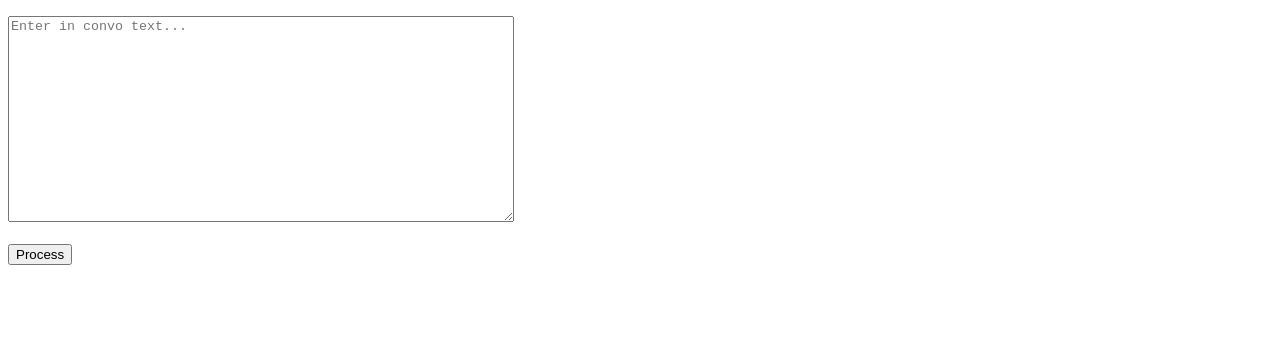
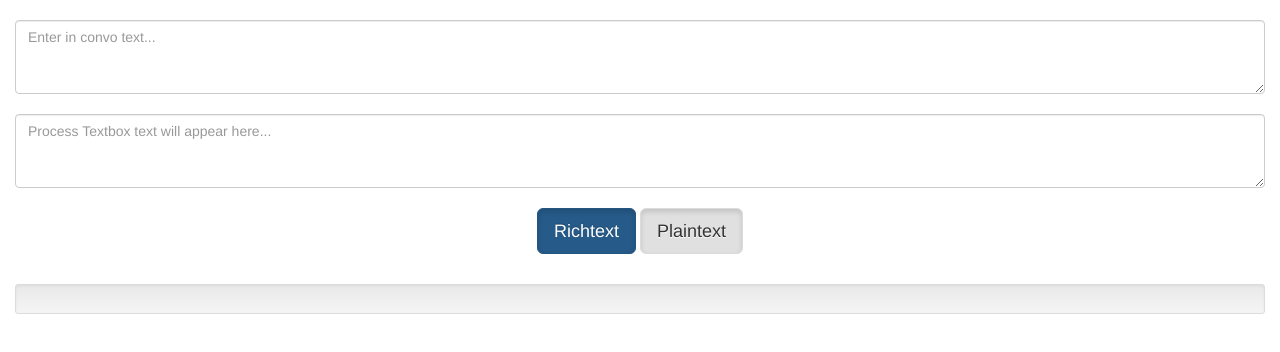
Before and after one commit to shawnchen07/fbconvo, a plain HTML site: page index.html in a window 1280 px wide. Drawn offline with nearby package versions, Linux system fonts and the light colour scheme.

Commit message:
Added rich/plaintext processing and Bootstrap

```diff
--- a/fbconvo.js
+++ b/fbconvo.js
@@ -1,25 +1,53 @@
 function processText() {
-	//document.getElementById("test").innerHTML = document.getElementById("inputtext").value;
 	var text = document.getElementById("inputtext").value;
 
 	var begin = '<span class="null"><p>';
 	var smile = '<span aria-hidden="true" class="emoticon_text">smile emoticon</span><span class="emoticon emoticon_smile" title=":)"></span>';
-	//var paragraph = '</p><p>';
 	var tongue = '<span aria-hidden="true" class="emoticon_text">tongue emoticon</span><span class="emoticon emoticon_tongue" title=":P"></span>';
 	var grin = '<span aria-hidden="true" class="emoticon_text">grin emoticon</span><span class="emoticon emoticon_grin" title=":D"></span>';
 	var gasp = '<span aria-hidden="true" class="emoticon_text">gasp emoticon</span><span class="emoticon emoticon_gasp" title=":O"></span>';
+	var frown = '<span aria-hidden="true" class="emoticon_text">frown emoticon</span><span class="emoticon emoticon_frown" title=":("></span>';
+	var wink = '<span aria-hidden="true" class="emoticon_text">wink emoticon</span><span class="emoticon emoticon_wink" title=";)"></span>';
+	var like = '<span aria-hidden="true" class="emoticon_text">like emoticon</span><span class="emoticon emoticon_like" title="(y)"></span>';
+	var end = '</p></span>';
+
+	text = replaceAll(smile, '<span aria-hidden="true" class="emoticon_text">:)</span><span class="emoticon emoticon_smile" title=":)"></span>', text);
+	text = replaceAll(tongue, '<span aria-hidden="true" class="emoticon_text">:P</span><span class="emoticon emoticon_tongue" title=":P"></span>', text);
+	text = replaceAll(grin, '<span aria-hidden="true" class="emoticon_text">:D</span><span class="emoticon emoticon_grin" title=":D"></span>', text);
+	text = replaceAll(gasp, '<span aria-hidden="true" class="emoticon_text">:O</span><span class="emoticon emoticon_gasp" title=":O"></span>', text);
+	text = replaceAll(frown, '<span aria-hidden="true" class="emoticon_text">:(</span><span class="emoticon emoticon_frown" title=":("></span>', text);
+	text = replaceAll(wink, '<span aria-hidden="true" class="emoticon_text">;)</span><span class="emoticon emoticon_wink" title=";)"></span>', text);
+	text = replaceAll(like, '<img src="https://fbstatic-a.akamaihd.net/rsrc.php/v2/yi/r/Akq5NzBQWUE.png" aria-hidden="true" title="(y)"></img>', text);
+
+	document.getElementById("test").innerHTML = text;
+}
+
+function processText2() {
+	var text = document.getElementById("inputtext").value;
+
+	var begin = '<span class="null"><p>';
+	var smile = '<span aria-hidden="true" class="emoticon_text">smile emoticon</span><span class="emoticon emoticon_smile" title=":)"></span>';
+	var paragraph = '</p><p>';
+	var tongue = '<span aria-hidden="true" class="emoticon_text">tongue emoticon</span><span class="emoticon emoticon_tongue" title=":P"></span>';
+	var grin = '<span aria-hidden="true" class="emoticon_text">grin emoticon</span><span class="emoticon emoticon_grin" title=":D"></span>';
+	var gasp = '<span aria-hidden="true" class="emoticon_text">gasp emoticon</span><span class="emoticon emoticon_gasp" title=":O"></span>';
+	var frown = '<span aria-hidden="true" class="emoticon_text">frown emoticon</span><span class="emoticon emoticon_frown" title=":("></span>';
+	var wink = '<span aria-hidden="true" class="emoticon_text">wink emoticon</span><span class="emoticon emoticon_wink" title=";)"></span>';
+	var like = '<span aria-hidden="true" class="emoticon_text">like emoticon</span><span class="emoticon emoticon_like" title="(y)"></span>';
 	var end = '</p></span>';
 
 	text = replaceAll(begin, '', text);
-	console.log(text);
 	text = replaceAll(smile, ':)', text);
-	//text = text.replace(paragraph, "\n\n");
+	text = replaceAll(paragraph, '\n\n', text);
 	text = replaceAll(tongue, ':P', text);
 	text = replaceAll(grin, ':D', text);
 	text = replaceAll(gasp, ':O', text);
+	text = replaceAll(frown, ':(', text);
+	text = replaceAll(wink, ';)', text);
+	text = replaceAll(like, '(y)', text);
 	text = replaceAll(end, '', text);
 
-	document.getElementById("test").innerHTML = text;
+	document.getElementById("test2").innerHTML = text;
 }
 
 function replaceAll(find, replace, str) {
--- a/index.html
+++ b/index.html
@@ -3,17 +3,28 @@
 <head>
 <title>FB Convo</title>
 <meta charset="UTF-8">
+<link rel="stylesheet" href="https://maxcdn.bootstrapcdn.com/bootstrap/3.3.4/css/bootstrap.min.css">
+<link rel="stylesheet" href="https://maxcdn.bootstrapcdn.com/bootstrap/3.3.4/css/bootstrap-theme.min.css">
+<script src="https://maxcdn.bootstrapcdn.com/bootstrap/3.3.4/js/bootstrap.min.js"></script>
 <script src="./fbconvo.js"></script>
 </head>
 <body>
 
-<p>
-<textarea id="inputtext" style="width: 500px; height: 200px;" placeholder="Enter in convo text..."></textarea>
-<br></br>
-<button onclick="javascript:processText()">Process</button>
-<br>
-<div id="test"></div>
-</p>
+<div class="container-fluid">
+	</br>
+	<textarea class="form-control" rows="3" id="inputtext" placeholder="Enter in convo text..."></textarea>
+	</br>
+	<textarea class="form-control" rows="3" id="test2" placeholder="Process Textbox text will appear here..."></textarea>
+	</br>
+	<p class="text-center">
+	<button class="btn btn-primary btn-lg active" onclick="javascript:processText()">Richtext</button>
+	<button class="btn btn-default btn-lg active" onclick="javascript:processText2()">Plaintext</button>
+	</p>
+	<br>
+	<div class="well well-sm">
+	<p id="test"></p>
+	</div>
+</div>
 
 </body>
 </html>
```
